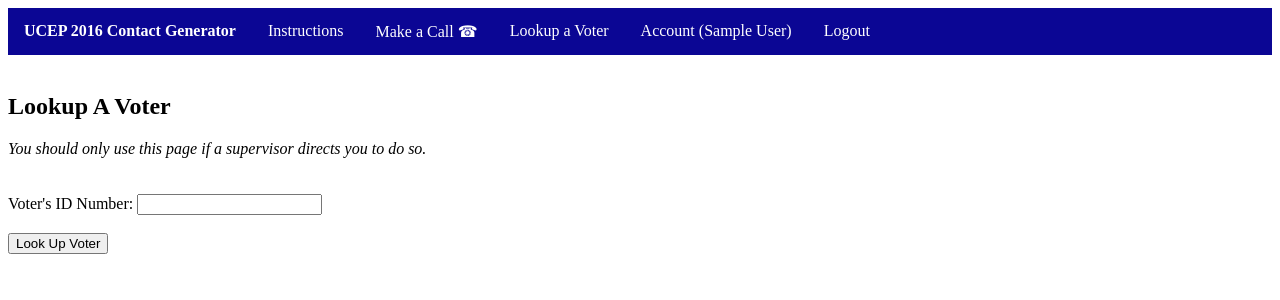
After one commit to benjamin-issa/exit_poll, a Django app: page /voters/lookup/ in a window 1280 px wide. The commit adds this page. Shown: the top 300 px of the page. Run offline with Django 3.2, Linux system fonts and the light colour scheme; the visitor is signed in with stand-in values (Sample User, id 1).

Commit message:
Lookup Voter functionality complete.

```diff
--- a/exit_poll_site/templates/base.html
+++ b/exit_poll_site/templates/base.html
@@ -46,6 +46,7 @@ a:hover:not(.active) {
   {% if user.is_authenticated %}
   <li><a href="{% url 'voters:instructions' %}">Instructions</a></li>
   <li><a href="{% url 'voters:random' %}">Make a Call &#x260E</a></li>
+  <li><a href="{% url 'voters:lookup' %}">Lookup a Voter</a></li>
   <li><a href="{% url 'account:accountdetail' %}">Account ({{user.get_full_name}})</a></li>
   <li><a href="{% url 'account:logout' %}">Logout</a></li>
   {% endif %}
--- /dev/null
+++ b/exit_poll_site/voters/templates/voters/lookup.html
@@ -0,0 +1,18 @@
+{% extends "base.html" %}
+
+{% block content%}
+
+<h2>Lookup A Voter</h2>
+
+<i>You should only use this page if a supervisor directs you to do so.</i>
+<br><br><br>
+<form action="{% url 'voters:processvl' %}" method="post">
+    {% csrf_token %}
+    <div >
+        <label for='voter_id'> Voter's ID Number: </label>
+        <input type='text' name='voter_id' id='voter_id'> <br><br>
+        <input type='submit' value='Look Up Voter'>
+    </div>
+</form>
+
+{% endblock content%}
--- a/exit_poll_site/voters/urls.py
+++ b/exit_poll_site/voters/urls.py
@@ -11,4 +11,7 @@ urlpatterns = [
     url(r'randomize/$', views.random, name='random'),
     url(r'result_instructions/$', views.result_page, name='result_page'),
     url(r'instructions/$', views.instructions, name='instructions'),
+    url(r'lookup/$', views.lookup, name='lookup'),
+    url(r'processvl/$', views.processvl, name='processvl'),
+    url(r'lookuperror/$', views.lookuperror, name='lookuperror'),
 ]
--- a/exit_poll_site/voters/views.py
+++ b/exit_poll_site/voters/views.py
@@ -108,3 +108,21 @@ def result_page(request):
 @login_required
 def instructions(request):
     return render(request, 'voters/instructions.html')
+
+@login_required
+def lookup(request):
+    return render(request, 'voters/lookup.html')
+
+@login_required
+def processvl(request):
+    voters = Voter.objects.all()
+    vid = request.POST.get('voter_id', '')
+    if voters.filter(respondent_id=vid).exists():
+        voter = Voter.objects.get(respondent_id=vid)
+        return HttpResponseRedirect('/voters/' + str(voter.pk))
+    else:
+        return render(request, 'voters/lookuperror.html')
+
+@login_required
+def lookuperror(request):
+    return render(request, 'voters/lookuperror.html')
```
Also changed, not shown: exit_poll_site/voters/templates/voters/lookuperror.html (added, +12 -0 lines).
